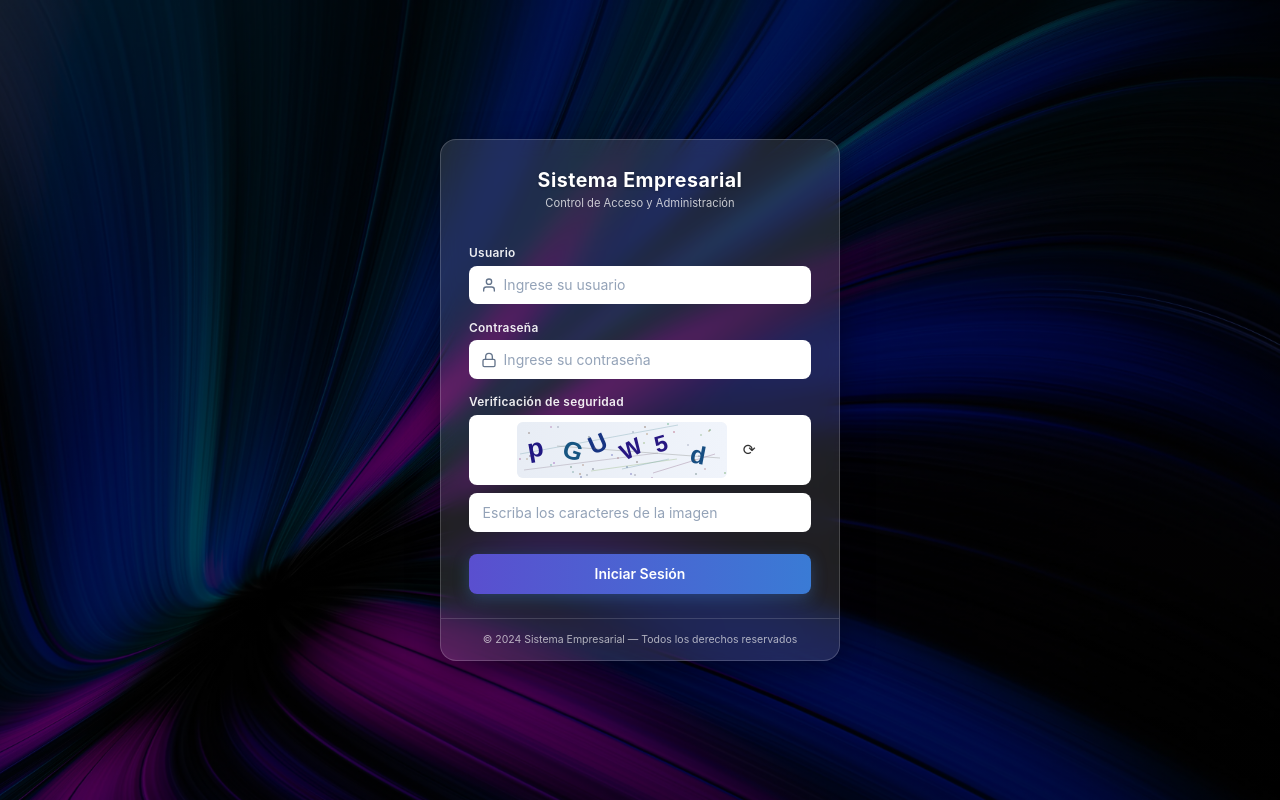
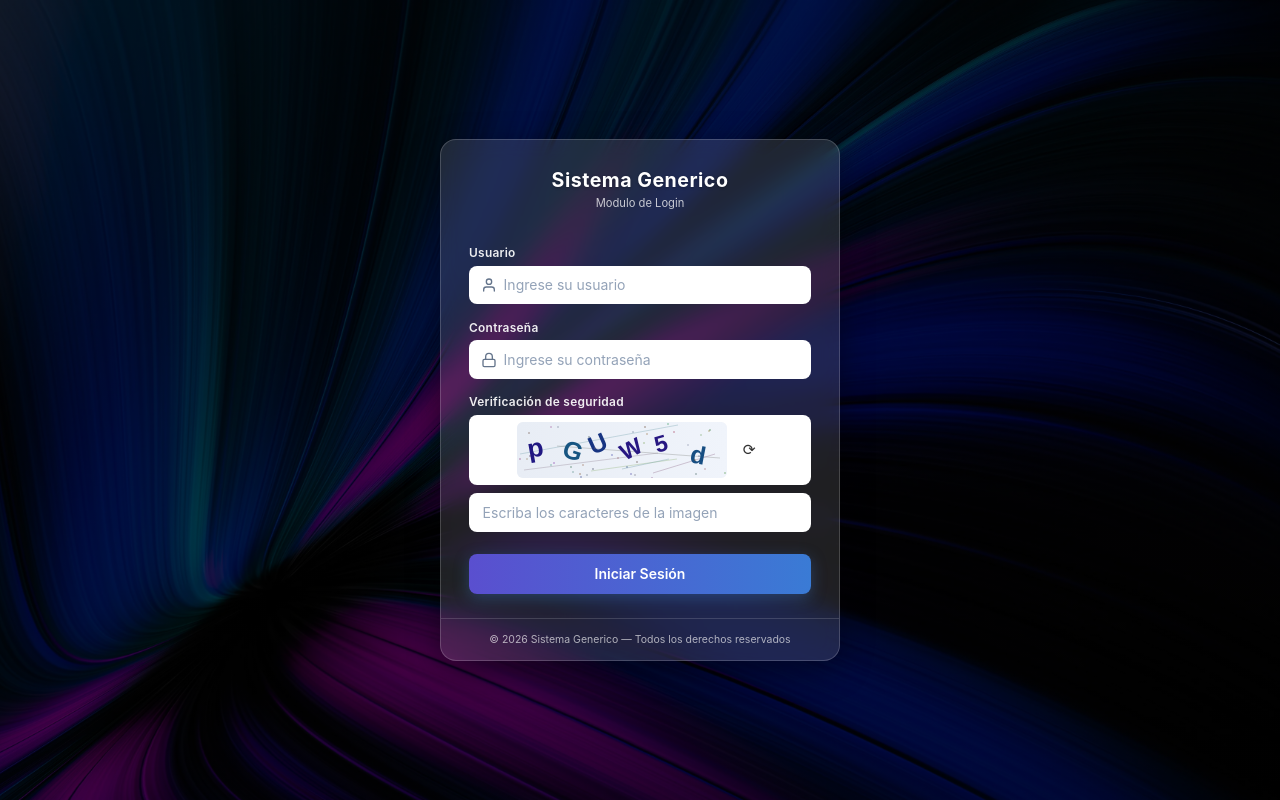
Before and after one commit to itsdavx/Proyecto_pw, a PHP site: page /NRC30713-Web/paginas/auth/frmLogin.html in a window 1280 px wide. Run offline with PHP 8.4, Linux system fonts and the light colour scheme.

Commit message:
Frame Login update

```diff
--- a/estilos/login.css
+++ b/estilos/login.css
@@ -6,7 +6,7 @@
 /* ── Fondo: imagen a pantalla completa + overlay oscuro ──── */
 body.pag-login {
     background-image:
-        linear-gradient(rgba(0, 0, 0, 0.65), rgba(0, 0, 0, 0.65)),
+        linear-gradient(rgba(0, 0, 0, 0.7), rgba(0, 0, 0, 0.7)),
         url("../imagenes/login/fondoLogin.webp");
     background-size:       cover;
     background-position:   center;
--- a/paginas/auth/frmLogin.html
+++ b/paginas/auth/frmLogin.html
@@ -3,7 +3,7 @@
 <head>
     <meta charset="UTF-8">
     <meta name="viewport" content="width=device-width, initial-scale=1.0">
-    <title>Iniciar Sesión — Sistema Empresarial</title>
+    <title>Proyecto PW</title>
     <link rel="stylesheet" href="/NRC30713-Web/Proyecto_pw/estilos/main.css">
     <link rel="stylesheet" href="/NRC30713-Web/Proyecto_pw/estilos/login.css?v=3">
 </head>
@@ -12,8 +12,8 @@
     <div class="login-card">
 
         <div class="login-header">
-            <div class="sistema-nombre">Sistema Empresarial</div>
-            <div class="sistema-sub">Control de Acceso y Administración</div>
+            <div class="sistema-nombre">Sistema Generico</div>
+            <div class="sistema-sub">Modulo de Login</div>
         </div>
 
         <div class="login-body">
@@ -50,7 +50,7 @@
         </div>
 
         <div class="login-footer">
-            &copy; 2024 Sistema Empresarial — Todos los derechos reservados
+            &copy; 2026 Sistema Generico — Todos los derechos reservados
         </div>
 
     </div>
```
